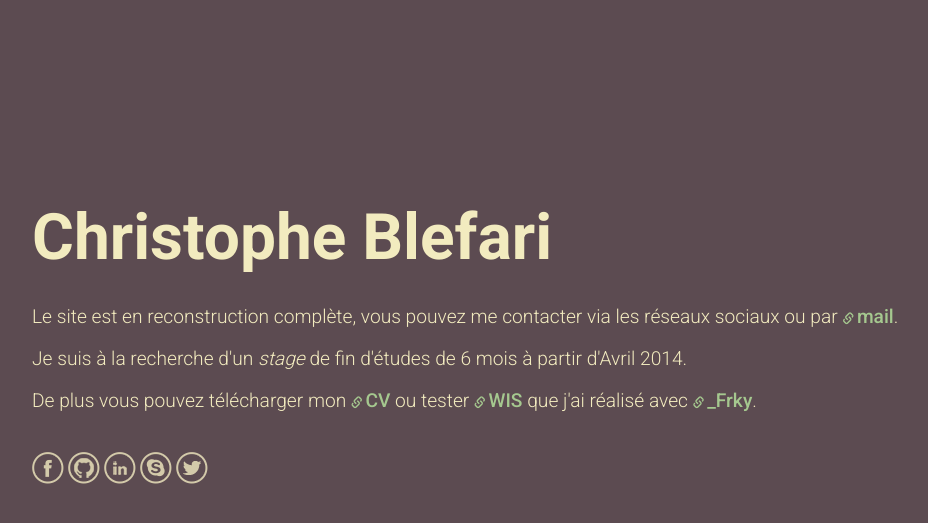
After one commit to Bl3f/blef.fr, a Django app: template blefpointfr/templates/front/workip.html in a window 1280 px wide. The commit adds this page. Shown: the top 523 px of the page, without its empty margins (133-1061 px from the left). Run offline with Django 3.2, Linux system fonts and the light colour scheme; the template is opened without the code that fills it, so the values that code supplies are empty; style sheets or scripts are compiled from the project's sources; some libraries are stand-ins or nearby versions.

Commit message:
Add tmp development view

```diff
--- /dev/null
+++ b/blefpointfr/static/scss/fonts.scss
@@ -0,0 +1,12 @@
+@font-face {
+    font-family: "coolvetica";
+    src: url('../fonts/coolvetica.ttf');
+}
+
+@font-face {
+    font-family: "KyrillaSansSerif";
+    src: url('../fonts/KyrillaSansSerif.ttf');
+}
+
+@font-face{font-family:'Glyphicons Halflings';src:url('../fonts/glyphicons-halflings-regular.eot');src:url('../fonts/glyphicons-halflings-regular.eot?#iefix') format('embedded-opentype'),url('../fonts/glyphicons-halflings-regular.woff') format('woff'),url('../fonts/glyphicons-halflings-regular.ttf') format('truetype'),url('../fonts/glyphicons-halflings-regular.svg#glyphicons_halflingsregular') format('svg');}
+.glyphicon{position:relative;top:1px;display:inline-block;font-family:'Glyphicons Halflings';font-style:normal;font-weight:normal;line-height:1;-webkit-font-smoothing:antialiased;-moz-osx-font-smoothing:grayscale;}
--- /dev/null
+++ b/blefpointfr/static/scss/workip.scss
@@ -0,0 +1,114 @@
+@import "fonts";
+
+body {
+    background: #5C4B51;
+    color: #F2EBBF;
+    font-family: 'Roboto', sans-serif;
+}
+
+a {
+    color: #A5C88F;
+    text-decoration: none;
+    font-weight: 500;
+    &.text-link:before {
+        @extend .glyphicon;
+        font-size: 0.6em;
+        margin-right: 3px;
+        content:"\e144";
+    }
+    &.text-link:hover {
+        &:before {
+            font-size: 0.6em;
+            top: -1px;
+            color: #EF847B;
+        }
+    }
+}
+
+.workip {
+    width: 950px;
+    margin: 200px auto;
+}
+
+h1 {
+    font-weight: 700;
+    font-size: 4em;
+    margin-bottom: 30px;
+}
+
+p {
+    font-weight: 300;
+    font-size: 1.2em;
+}
+
+ul {
+    margin-top: 40px;
+    padding: 0;
+    list-style: none;
+    li {
+        display: inline-block;
+    }
+}
+
+@media screen and (max-width: 960px) {
+    body {
+        padding: 10px;
+    }
+    .workip {
+        width: 100%;
+        margin: 0;
+        font-size: 0.9em;
+        text-align: justify;
+    }
+    footer {
+        text-align: center;
+    }
+    a.text-link:before {
+        @extend .glyphicon;
+        font-size: 0.6em;
+        margin-right: 3px;
+        content:"";
+    }
+}
+
+
+/* CSS sprite icons */
+.icon {
+    background-image: url("../images/icon-sprite.png");
+    background-repeat: no-repeat;
+    display: block;
+    opacity: 0.8;
+    &:hover {
+        opacity: 1;
+    }
+}
+
+.icon-facebook {
+    width: 32px;
+    height: 32px;
+    background-position: -5px -5px;
+}
+
+.icon-github {
+    width: 32px;
+    height: 32px;
+    background-position: -47px -5px;
+}
+
+.icon-linkedin {
+    width: 32px;
+    height: 32px;
+    background-position: -5px -47px;
+}
+
+.icon-skype {
+    width: 32px;
+    height: 32px;
+    background-position: -47px -47px;
+}
+
+.icon-twitter {
+    width: 32px;
+    height: 32px;
+    background-position: -89px -5px;
+}
--- /dev/null
+++ b/blefpointfr/templates/front/workip.html
@@ -0,0 +1,29 @@
+<!DOCTYPE html>
+<head>
+    <title>Christophe Blefari</title>
+    <meta name="viewport" content="width=device-width, initial-scale=1.0, maximum-scale=1.0">
+    <link rel="stylesheet" href="{{ STATIC_URL }}css/glyphicon.min.css">
+    <link rel="stylesheet" href="{{ STATIC_URL }}css/workip.css">
+    <link href='http://fonts.googleapis.com/css?family=Roboto:300,500,700' rel='stylesheet' type='text/css'>
+</head>
+<body>
+    <div class="workip">
+        <h1>Christophe Blefari</h1>
+        <p>Le site est en reconstruction complète, vous pouvez me contacter via les réseaux sociaux ou par
+            <a class="text-link" href="mailto:christophe.blefari@gmail.com">mail</a>.</p>
+        <p>Je suis à la recherche d'un <em>stage</em> de fin d'études de 6 mois à partir d'Avril 2014.</p>
+        <p>De plus vous pouvez télécharger mon <a class="text-link" href="{{ STATIC_URL }}files/cv_christophe_blefari.pdf">CV</a>
+            ou tester <a class="text-link" href="http://wis.udtq.fr">WIS</a> que j'ai réalisé avec
+            <a class="text-link" href="http://twitter.com/_Frky">_Frky</a>.</p>
+
+        <footer>
+            <ul>
+                <li><a href="http://facebook.com/malongo"><i class="icon icon-facebook"></i></a></li>
+                <li><a href="https://github.com/Bl3f"><i class="icon icon-github"></i></a></li>
+                <li><a href="http://lnkd.in/WeKPYx"><i class="icon icon-linkedin"></i></a></li>
+                <li><a href="skype:blef-harry"><i class="icon icon-skype"></i></a></li>
+                <li><a href="http://twitter.com/_Blef"><i class="icon icon-twitter"></i></a></li>
+            </ul>
+        </footer>
+    </div>
+</body>
--- a/blefpointfr/urls.py
+++ b/blefpointfr/urls.py
@@ -1,24 +1,24 @@
 from django.conf.urls import patterns, url
-from front.views import index, me, contact, resume, portfolio
+from front.views import index, me, contact, resume, portfolio, workip
 
 urlpatterns = patterns('',
-                       url(r'^$',
-                           index,
-                           name="index"),
+                       url(r'^.*$',
+                           workip,
+                           name="workip"),
 
-                       url(r'^me/$',
-                           me,
-                           name="me"),
+                       #url(r'^me/$',
+                       #    me,
+                       #    name="me"),
 
-                       url(r'^contact/$',
-                           contact,
-                           name="contact"),
+                       #url(r'^contact/$',
+                       #    contact,
+                       #    name="contact"),
 
-                       url(r'^resume/$',
-                           resume,
-                           name="resume"),
+                       #url(r'^resume/$',
+                       #    resume,
+                       #    name="resume"),
 
-                       url(r'^portfolio/$',
-                           portfolio,
-                           name="portfolio"),
+                       #url(r'^portfolio/$',
+                       #    portfolio,
+                       #    name="portfolio"),
                        )
--- a/front/views.py
+++ b/front/views.py
@@ -15,6 +15,12 @@ def index(request):
         'active': 'home',
     }
     return render(request, "front/index.html", index_context)
+
+
+def workip(request):
+    context = []
+
+    return render(request, "front/workip.html", context)
 
 
 class BlefView(TemplateView):
```
Also changed, not shown: blefpointfr/static/scss/common.scss (+1 -12 lines), blefpointfr/static/images/icon-sprite.png (added), front/forms.py (line endings or trailing spaces), 1 other file.
